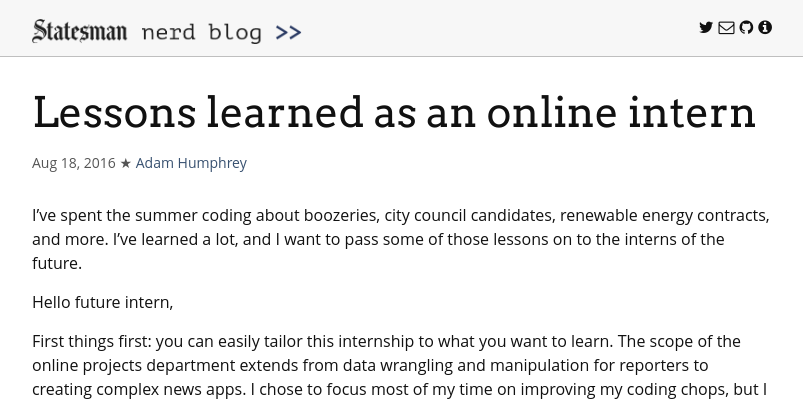
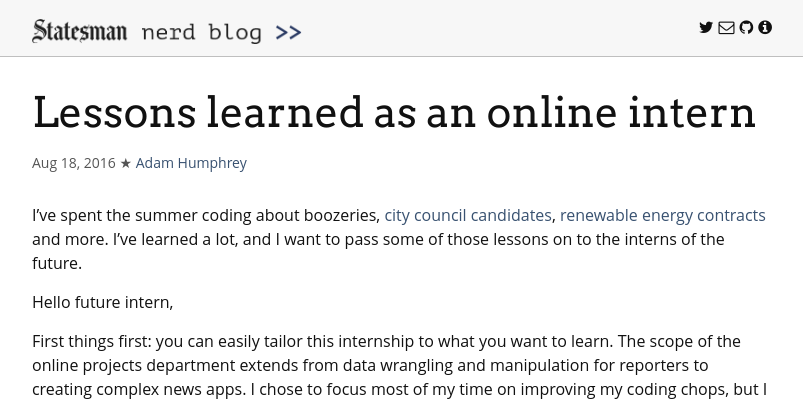
Before and after one commit to statesman/statesman.github.io, a Jekyll site: the page built from _posts/2016-08-18-to-future-interns.md, in a window 1280 px wide. Shown: the top 401 px of the page, without its empty margins (238-1041 px from the left). Built offline with Jekyll 4.4.1, drawn with Linux system fonts in a browser that asks for light colours; part of the change alters nothing that is shown.

```diff
--- a/_posts/2016-08-18-to-future-interns.md
+++ b/_posts/2016-08-18-to-future-interns.md
@@ -7,7 +7,7 @@ byline:
       twitter: "humphrinator"
 ---
 
-I’ve spent the summer coding about boozeries, city council candidates, renewable energy contracts, and more. I’ve learned a lot, and I want to pass some of those lessons on to the interns of the future.
+I’ve spent the summer coding about boozeries, [city council candidates](http://apps.statesman.com/council-candidate-explorer/election/2016/), [renewable energy contracts](http://projects.statesman.com/news/080716-wind-tax/) and more. I’ve learned a lot, and I want to pass some of those lessons on to the interns of the future.
 
 Hello future intern,
 
```
